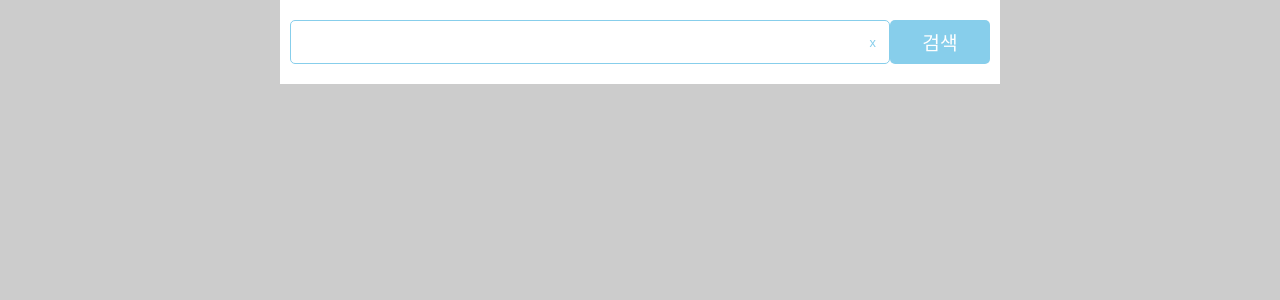
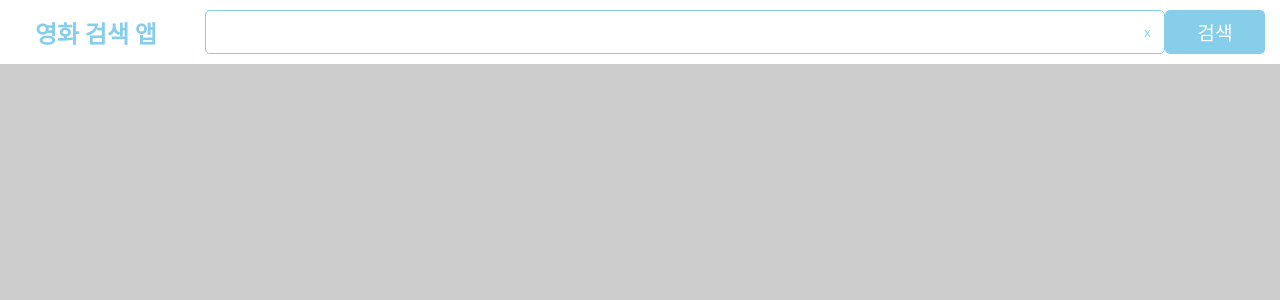
Before and after one commit to beta1360/search-movie-next, a Next.js app: page / in a window 1280 px wide. Shown: the top 300 px of the page. Built offline with nearby package versions, Linux system fonts and the light colour scheme.

Commit message:
feat: Modify some-styles and Add Top layout

```diff
--- a/components/atoms/Input.tsx
+++ b/components/atoms/Input.tsx
@@ -53,7 +53,6 @@ const BaseInput: React.FC<InputProps> = ({
   }
 
   const clickClearButton = useCallback(() => {
-    console.log('hello?')
     clearInput()
   }, [])
 
--- /dev/null
+++ b/components/layouts/BaseLayout.tsx
@@ -0,0 +1,29 @@
+import type { ReactElement } from 'react'
+import { useState, useCallback } from 'react'
+import TopLayout from "@/components/layouts/Top"
+
+const BaseLayout = ({ children }: { children: ReactElement }) => {
+  const [keyword, setKeyword] = useState('')
+
+  const onChangeKeyword = useCallback((value: string) => {
+    setKeyword(value)
+  }, [])
+
+  const searchMovies = useCallback((e: React.SyntheticEvent) => {
+    e.preventDefault()
+    console.log(keyword)
+  }, [keyword])
+
+  return (
+    <>
+      <TopLayout
+        isMainPage={false}
+        onChange={onChangeKeyword}
+        handleSubmit={searchMovies}
+      />
+      { children }
+    </>
+  )
+}
+
+export default BaseLayout
--- /dev/null
+++ b/components/layouts/Top.tsx
@@ -0,0 +1,47 @@
+import Search from '@/components/shared/Search'
+import { css } from '@emotion/react'
+
+const topLayoutStyle = css`
+  top: 0;
+  left: 0;
+  display: flex;
+  flex-direction: row;
+  position: fixed;
+  z-index: 0;
+  width: 100%;
+  padding: 10px 15px;
+  background-color: #fff;
+`
+
+const titleStyle = css`
+  width: 100%;
+  color: skyblue;
+  flex: 1 0 150px;
+  margin: auto 20px auto;
+`
+
+type TopLayoutProps = {
+  isMainPage: boolean
+  onChange: (value: string) => void
+  handleSubmit: (e: React.SyntheticEvent) => void
+}
+
+const TopLayout: React.FC<TopLayoutProps> = ({
+  isMainPage,
+  onChange,
+  handleSubmit
+}) => {
+  return (
+    <header css={topLayoutStyle}>
+      <h2 css={titleStyle}>영화 검색 앱</h2>
+      {!isMainPage &&
+        <Search
+          onChange={onChange}
+          handleSubmit={handleSubmit}
+        />
+      }
+    </header>
+  )
+}
+
+export default TopLayout
--- a/components/shared/Search.tsx
+++ b/components/shared/Search.tsx
@@ -1,7 +1,7 @@
 import Button from '@/components/atoms/Button'
 import Input from '@/components/atoms/Input'
 import { css } from '@emotion/react'
-import React, { useState, useCallback } from 'react'
+import React from 'react'
 
 const searchStyle = css`
   display: flex;
@@ -10,24 +10,16 @@ const searchStyle = css`
 `
 
 type SearchProps = {
-  defaultKeyword?: string
+  defaultKeyword?: string,
+  onChange: (value: string) => void
+  handleSubmit: (e: React.SyntheticEvent) => void
 }
 
 const Search: React.FC<SearchProps> = ({
-  defaultKeyword = ''
+  defaultKeyword = '',
+  onChange,
+  handleSubmit
 }) => {
-  const [keyword, setKeyword] = useState(defaultKeyword)
-
-  const onChange = useCallback((value: string) => {
-    console.log(value)
-    setKeyword(value)
-  }, [])
-
-  const handleSubmit = useCallback((e: React.SyntheticEvent) => {
-    e.preventDefault()
-    console.log('form', keyword)
-  }, [keyword])
-
   return (
     <form
       css={searchStyle}
--- a/pages/_app.tsx
+++ b/pages/_app.tsx
@@ -1,6 +1,7 @@
 import '@/styles/globals.css'
 import type { AppProps } from 'next/app'
 import Head from 'next/head'
+import BaseLayout from '@/components/layouts/BaseLayout'
 
 function MyApp({ Component, pageProps }: AppProps) {
   return (
@@ -9,7 +10,9 @@ function MyApp({ Component, pageProps }: AppProps) {
         <title>Marco Toyproject - search-movie-app</title>
       </Head>
       <div className="app__wrapper">
-        <Component {...pageProps} />
+        <BaseLayout>
+          <Component {...pageProps} />
+        </BaseLayout>
       </div>
     </>
   )
--- a/pages/index.tsx
+++ b/pages/index.tsx
@@ -1,10 +1,10 @@
 import type { NextPage } from 'next'
+import React, { useState, useCallback } from 'react'
 import Search from '@/components/shared/Search'
 
 const Home: NextPage = () => {
   return (
-    <div>
-      <Search />
+    <div className="main-page__wrapper">
     </div>
   )
 }
--- a/styles/globals.css
+++ b/styles/globals.css
@@ -16,6 +16,11 @@ a {
   box-sizing: border-box;
 }
 
+h1, h2, h3, h4, h5, h6 {
+  padding: 0;
+  margin: 0;
+}
+
 @media (prefers-color-scheme: dark) {
   html {
     color-scheme: dark;
```
